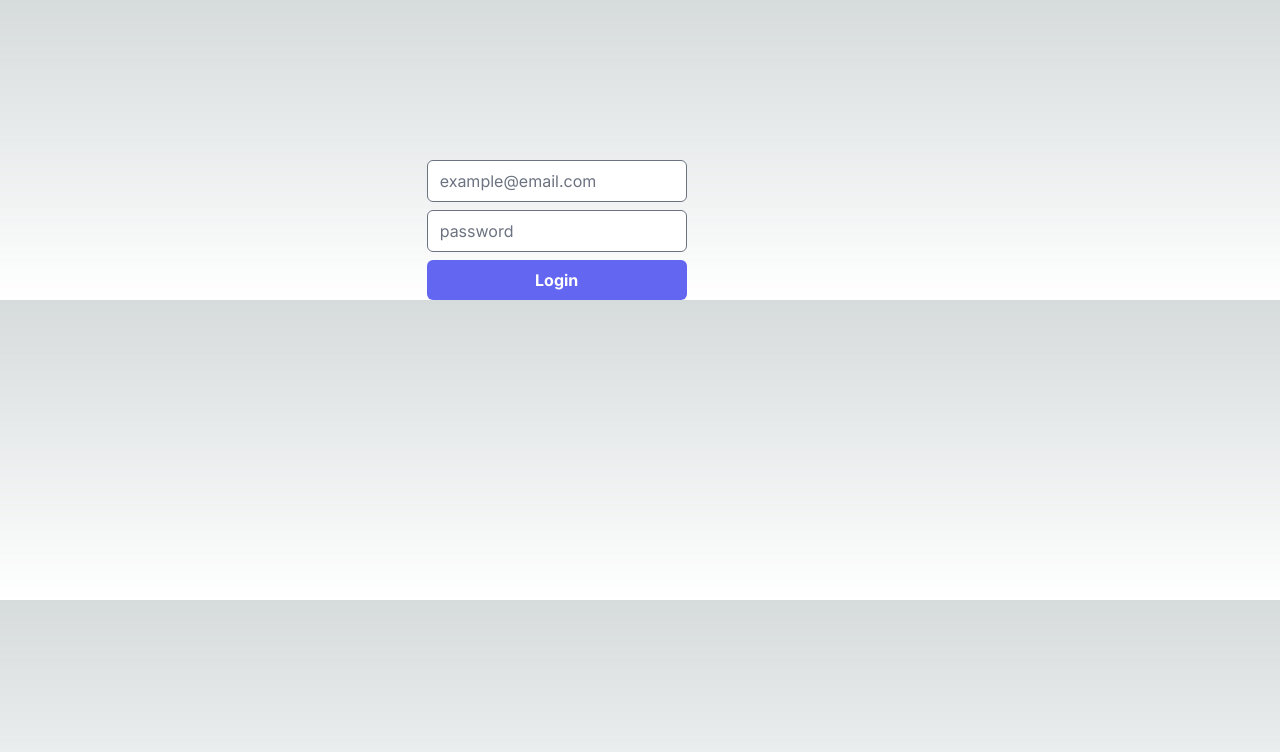
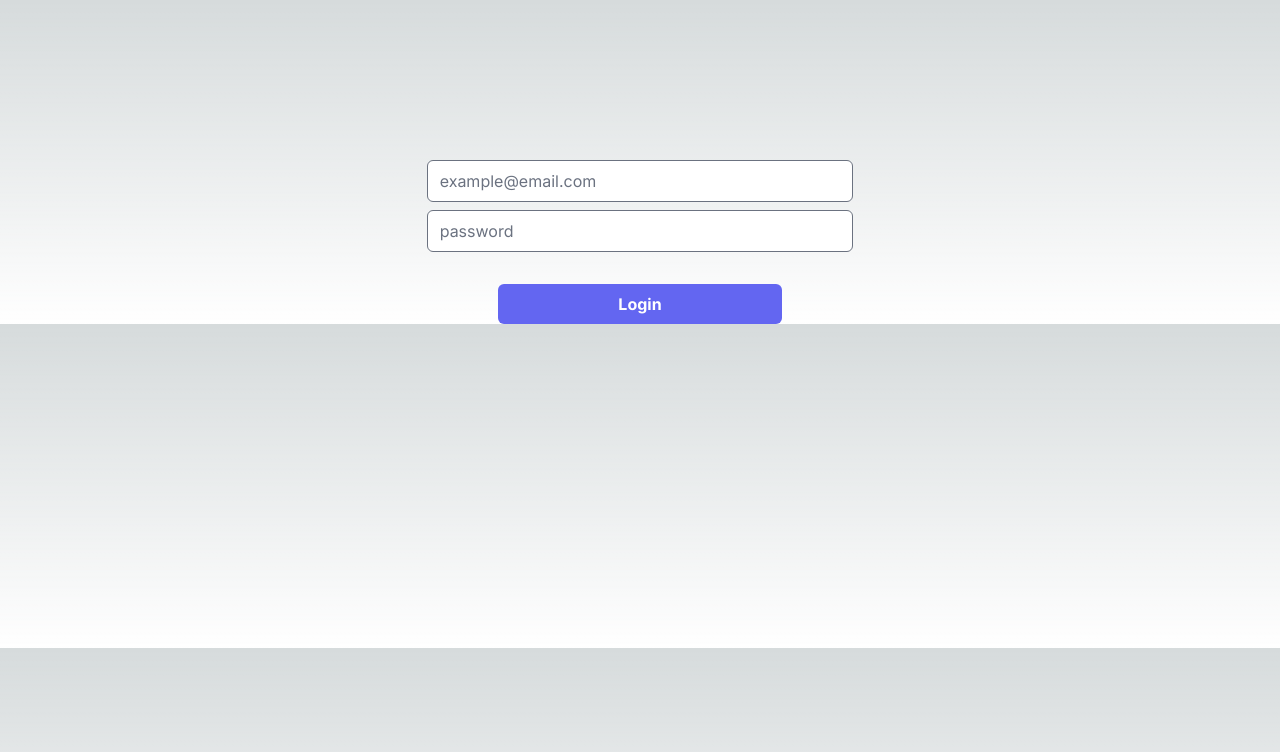
Before and after one commit to tom-con/point-of-sale-example, a Next.js app: page / in a window 1280 px wide. Shown: the top 752 px of the page. Built offline with nearby package versions, Linux system fonts and the light colour scheme.

Commit message:
Improves styling on login form

```diff
--- a/app/components/button.jsx
+++ b/app/components/button.jsx
@@ -4,7 +4,7 @@ import React from 'react';
 const Button = ({ loading = false, onClick, text }) => {
 	return (
 		<button
-			className="bg-indigo-500 hover:bg-indigo-800 text-white font-bold py-2 px-4 rounded-md"
+			className="bg-indigo-500 hover:bg-indigo-800 text-white font-bold py-2 px-4 rounded-md w-full"
 			onClick={onClick}
 		>
 			{loading ? <Loader size="md" /> : text}
--- a/app/components/login-form.jsx
+++ b/app/components/login-form.jsx
@@ -23,22 +23,24 @@ export default function LoginForm() {
 	}
 
 	return (
-		<div className="flex flex-col gap-y-2">
+		<div className="flex flex-col gap-y-2 w-full items-center">
 			<input
-				className="text-black rounded-md"
+				className="text-black rounded-md w-full"
 				onChange={(event) => setUsername(event.target.value)}
 				placeholder="example@email.com"
 				type="text"
 				value={username}
 			/>
 			<input
-				className="text-black rounded-md"
+				className="text-black rounded-md w-full"
 				onChange={(event) => setPassword(event.target.value)}
 				type="password"
 				placeholder="password"
 				value={password}
 			/>
-			<Button loading={loading} onClick={() => login(username, password)} text="Login" />
+			<div className="w-full md:w-2/3 mt-6">
+				<Button loading={loading} onClick={() => login(username, password)} text="Login" />
+			</div>
 		</div>
 	)
 }
```
